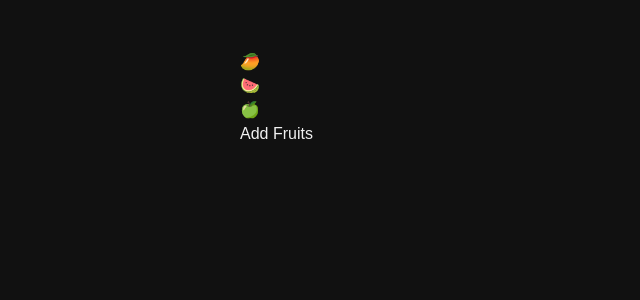
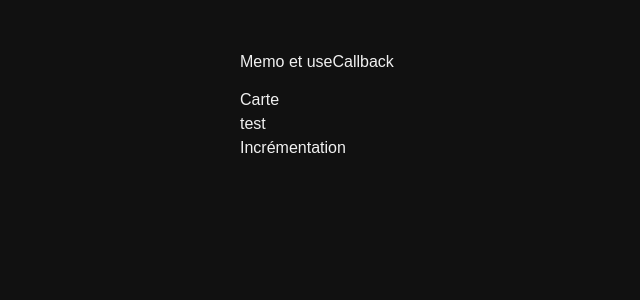
Before and after one commit to asonkes/Cours__UDEMY__REACT, a React (Vite) app in the folder 06- 5.React-dans-le-d-tail/: page / in a window 1280 px wide. Shown: the top 300 px of the page, without its empty margins (0-640 px from the left). Built offline with nearby package versions, Linux system fonts and the light colour scheme.

Commit message:
useCallback et début memo

```diff
--- /dev/null
+++ b/06- 5.React-dans-le-d-tail/src/lessons/10.Comprendre-props-children/Child.jsx
@@ -0,0 +1,5 @@
+export const Child = (props) => {
+  console.log(props);
+
+  return <div>Child</div>;
+};
--- /dev/null
+++ b/06- 5.React-dans-le-d-tail/src/lessons/11.Memo-et-useCallback/Card.jsx
@@ -0,0 +1,18 @@
+import { memo } from "react";
+
+// Donc ici, on a entouré notre fonction de memo (et on va voir dans la console)
+// Plus de mise à jour du 'RENDER'
+// Et cela se fait tant que la props ne change pas
+// Ici on parle du texte (qui est "Test"), pas de "count"
+export const Card = memo((props) => {
+  const { txt } = props;
+
+  console.log("RENDER");
+
+  return (
+    <div>
+      <p>Carte</p>
+      <p>{txt}</p>
+    </div>
+  );
+});
--- a/06- 5.React-dans-le-d-tail/src/lessons/11.Memo-et-useCallback/Container.jsx
+++ b/06- 5.React-dans-le-d-tail/src/lessons/11.Memo-et-useCallback/Container.jsx
@@ -1,9 +1,21 @@
+import { Card } from "./Card";
+import { useState, useCallback } from "react";
+
+// Par contre ici, on va pas entouré notre fonction de 'memo'
+// Pk, parce que notre fonction est ici, est réinitialisé à chaque click
+// Exemple ==> count + 1
+// Donc le chiffre va changer à chaque click ==> donc pas mémo
 export default function Container() {
+  // Maintenant, on va provoquer des mises à jour avec React
+  // Comment on fait ça???
+  // Avec des states
+  const [count, setCount] = useState(0);
 
   return (
     <div>
       <h1>Memo et useCallback</h1>
-
+      <Card txt={"test"} />
+      <button onClick={() => setCount(count + 1)}>Incrémentation</button>
     </div>
-  )
+  );
 }
--- a/postcss.config.js
+++ /dev/null
@@ -1,6 +0,0 @@
-module.exports = {
-  plugins: {
-    tailwindcss: {},
-    autoprefixer: {},
-  },
-}
```
Also changed, not shown: 06- 5.React-dans-le-d-tail/src/App.jsx (+3 -4 lines), 06- 5.React-dans-le-d-tail/src/lessons/10.Comprendre-props-children/Container.jsx (+5 -4 lines), package.json (deleted, +0 -7 lines), tailwind.config.js (deleted, +0 -8 lines), 2 other files (tests, documents, lock files or other folders).
